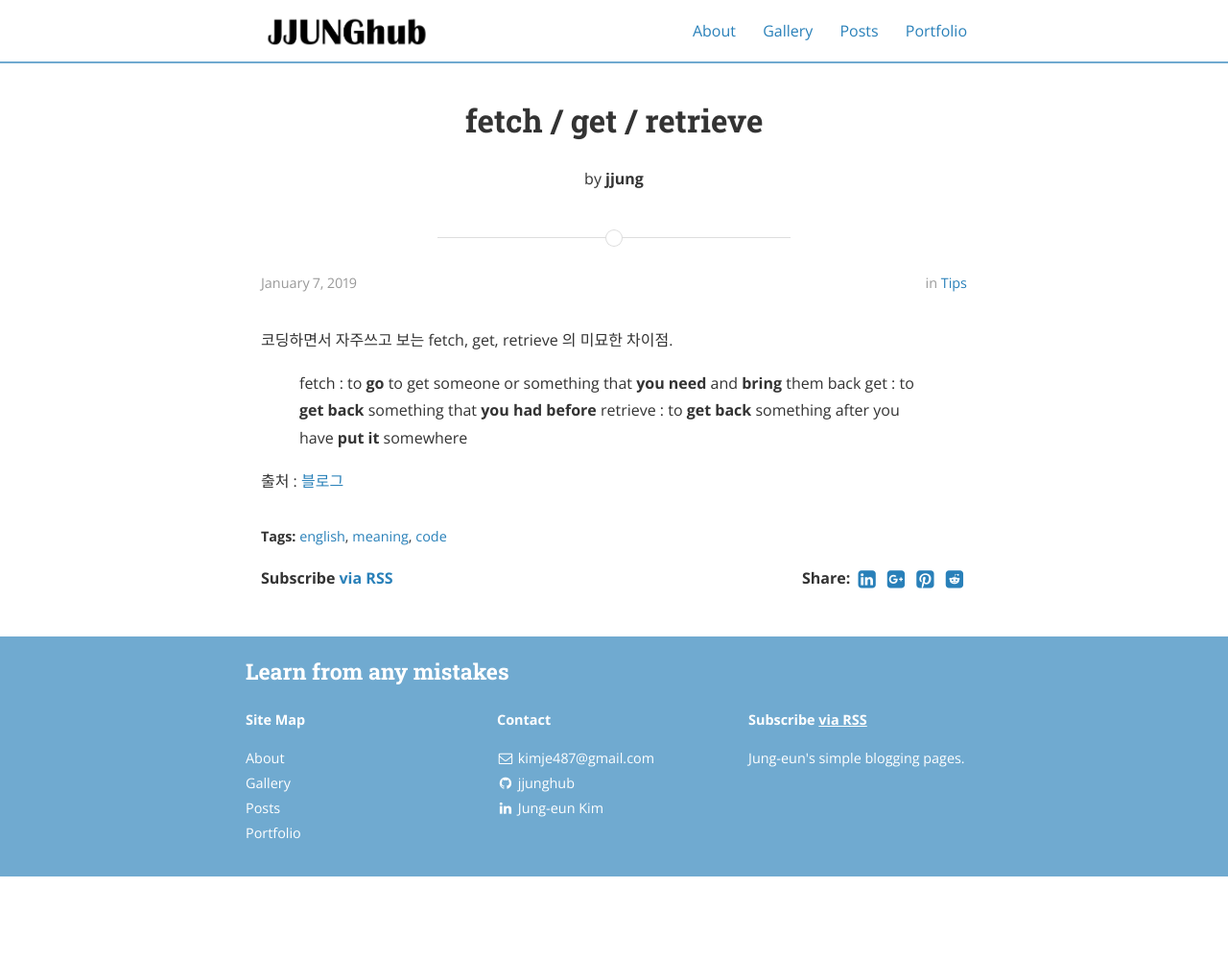
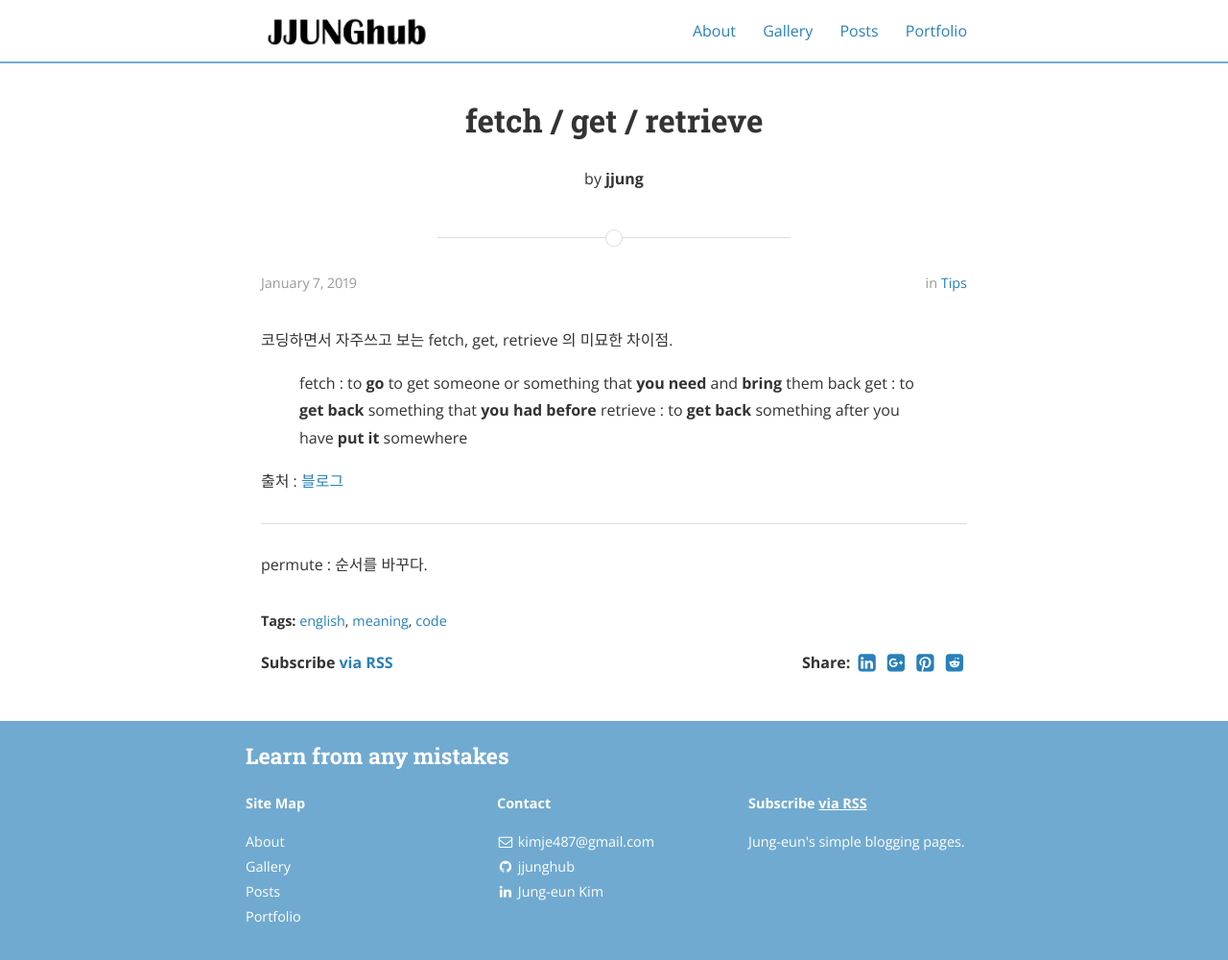
Before and after one commit to jjunghub/blog, a Jekyll site: the page built from _posts/2019-01-26-english.markdown, in a window 1280 px wide. Shown: the whole page at 96% size. Built offline with Jekyll 4.4.1, drawn with Linux system fonts in a browser that asks for light colours; nearby versions of some CDN libraries; before the commit the page ends 913 px from its top, so only the background shows below that.

Commit message:
modify post

```diff
--- a/_posts/2019-01-16-random.markdown
+++ b/_posts/2019-01-16-random.markdown
@@ -15,3 +15,4 @@ All about RANDOM
 - np.random.rand
 - np.random.randint
 - np.random.choice(n, p=)
+- np.random.permutation
--- a/_posts/2019-01-26-english.markdown
+++ b/_posts/2019-01-26-english.markdown
@@ -14,3 +14,7 @@ tags: [english, meaning, code]
 > retrieve : to **get back** something after you have **put it** somewhere
 
 출처 : [블로그](https://nassol.tistory.com/3?fbclid=IwAR3e3ZtCh1KVJgzDP-4ZGtXTjE7g3V6wzw4za-U8mc0B6EOkkyzKXNFn3os)
+
+___
+
+permute : 순서를 바꾸다.
```
